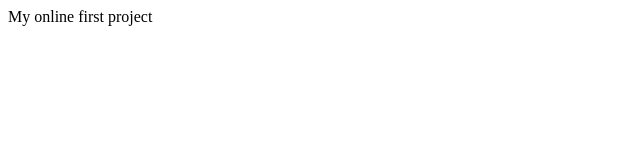
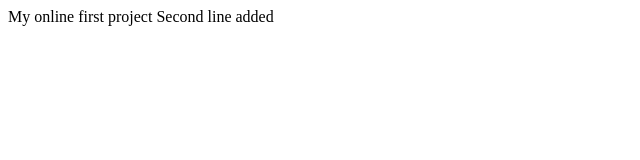
Before and after one commit to mominmunnaf/munif, a plain HTML site: page index.html in a window 1280 px wide. Shown: the whole page, without its empty margins (0-640 px from the left). Drawn offline with Linux system fonts and the light colour scheme.

Commit message:
Second line added

```diff
--- a/index.html
+++ b/index.html
@@ -7,5 +7,6 @@
 </head>
 <body>
     My online first project
+    Second line added
 </body>
 </html>
```
